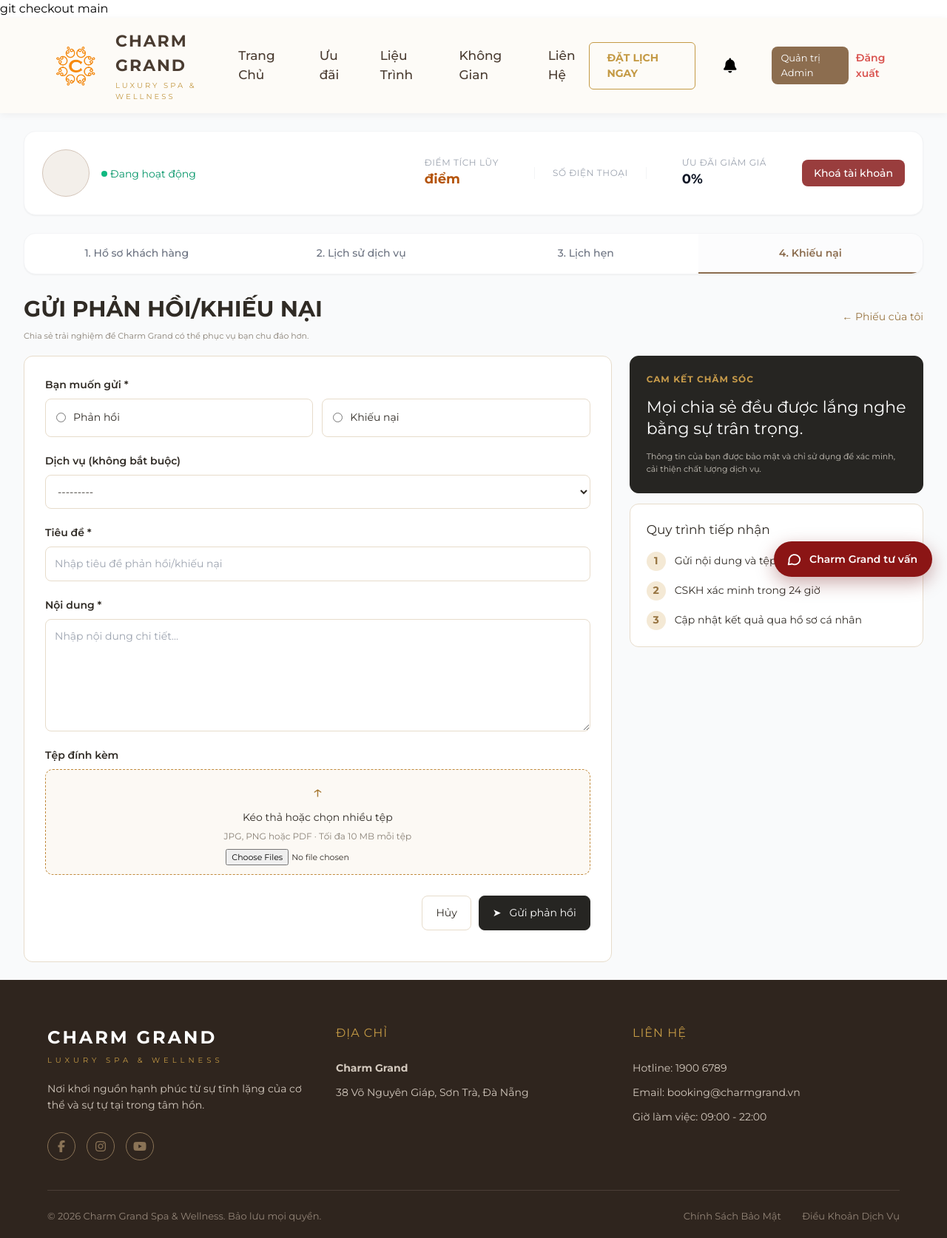
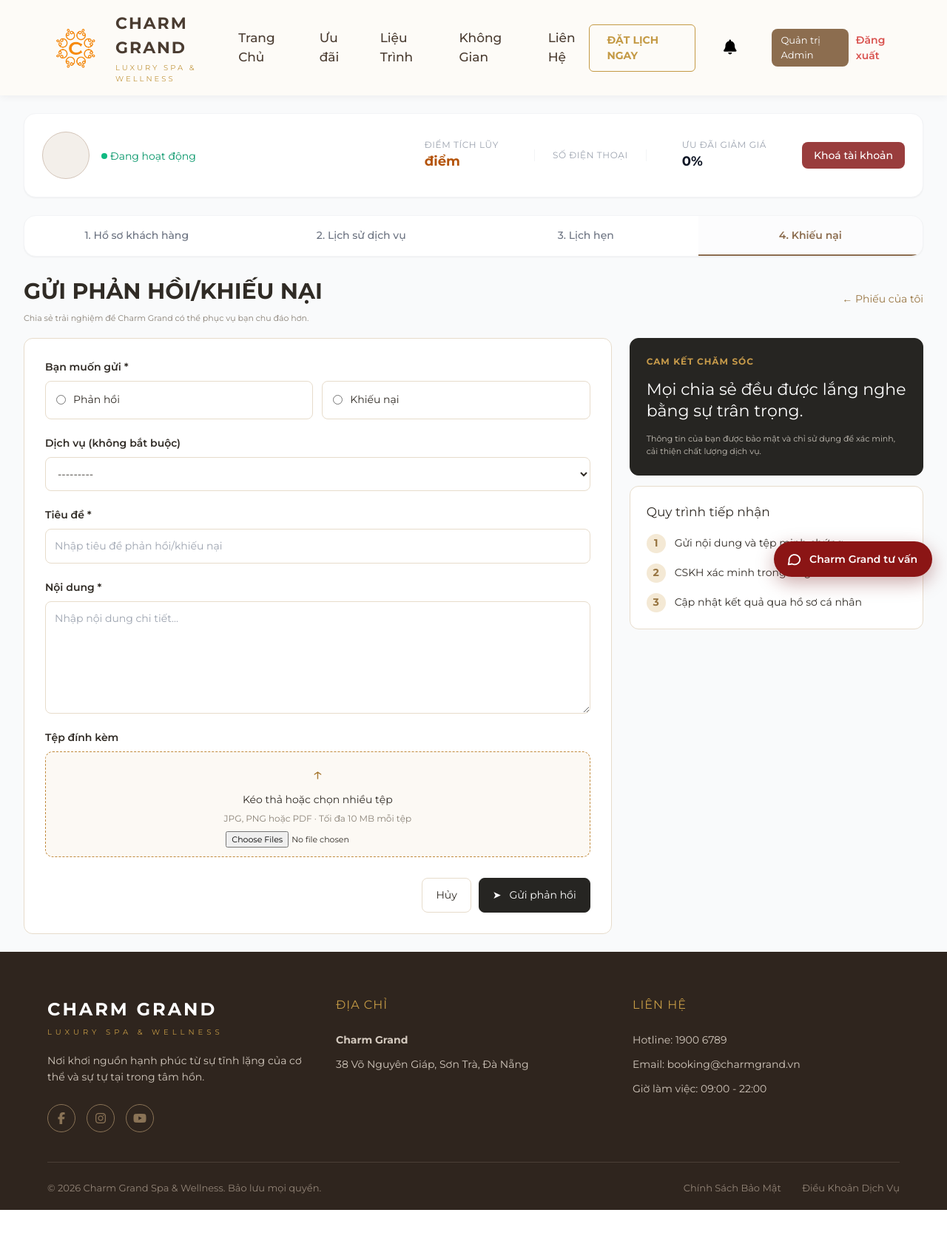
Before and after one commit to vanthaonguyen2006-cyber/charmspa, a Django app: page /feedback/customer/create/ in a window 1280 px wide. Shown: the whole page at 74% size. After the commit the page ends 1636 px from the top, so only its background shows below. Run offline with Django 4.2, Linux system fonts and the light colour scheme; a user stored in the database is signed in; data comes from the database, SQL or seed files in the repository; some libraries are stand-ins or nearby versions.

Commit message:
Update gui_phan_hoi.html

```diff
--- a/feedback/templates/feedback/gui_phan_hoi.html
+++ b/feedback/templates/feedback/gui_phan_hoi.html
@@ -1,4 +1,3 @@
-git checkout main
 {% extends 'layouts/customer_base_pro.html' %}
 
 {% block title %}
```
